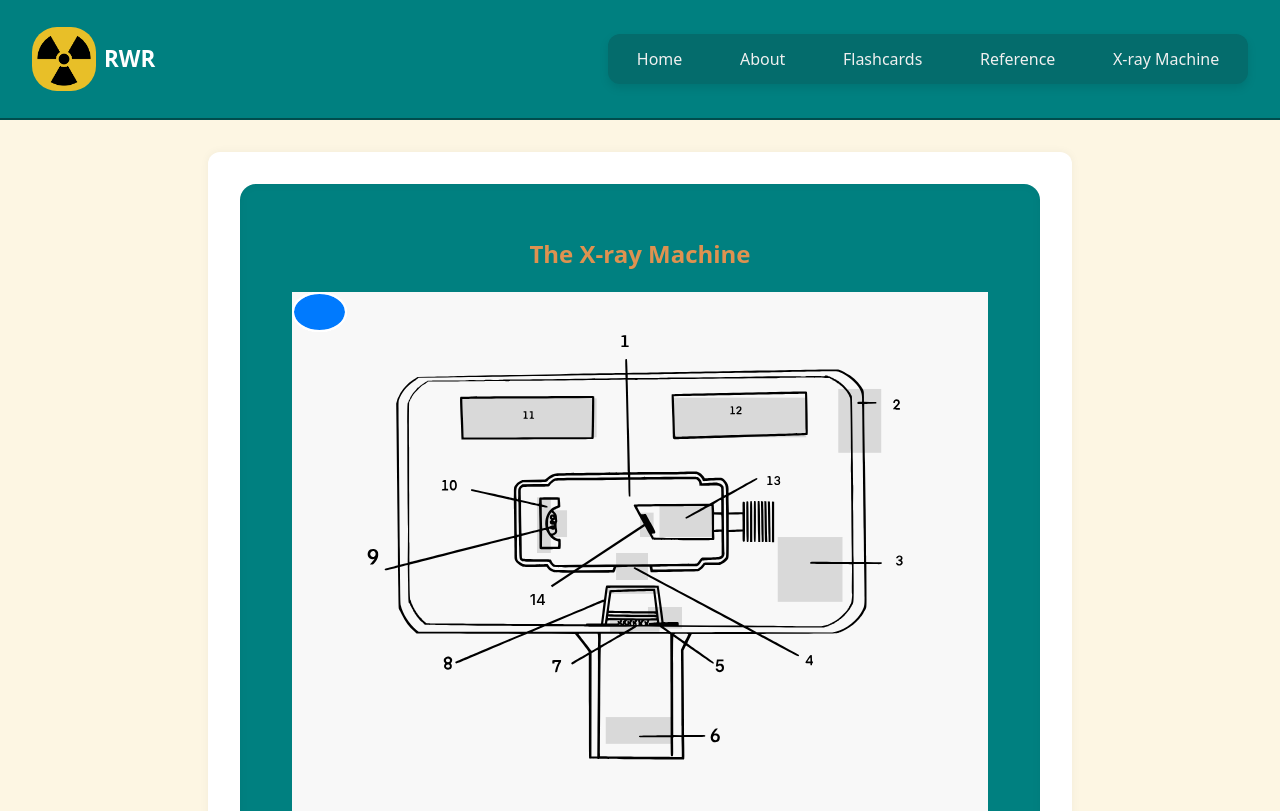
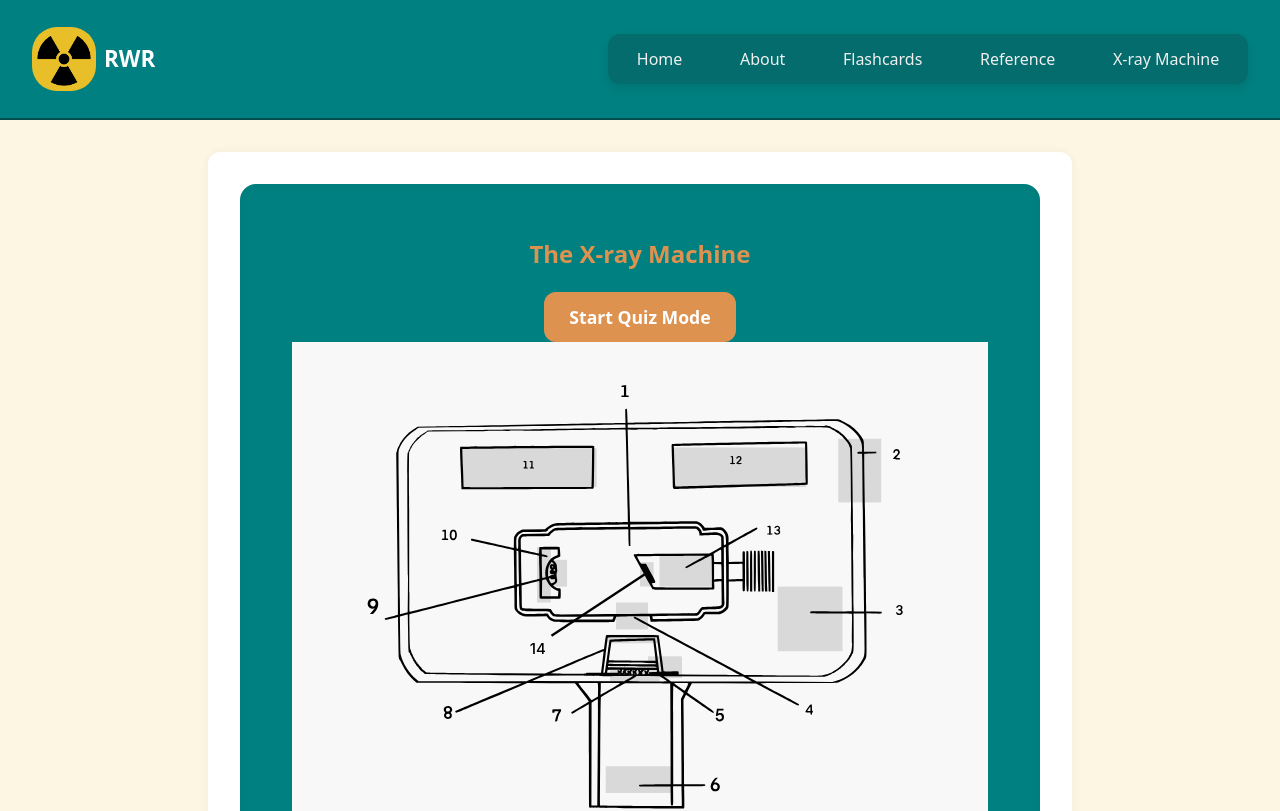
Before and after one commit to bcstidd/rad-with-rick, a React (Vite) app in the folder client/: page /machine in a window 1280 px wide. Shown: the top 811 px of the page. Built offline with nearby package versions, Linux system fonts and the light colour scheme.

Commit message:
corrects machine css to transparent parts locations

```diff
--- a/client/src/components/Machine.jsx
+++ b/client/src/components/Machine.jsx
@@ -14,12 +14,11 @@ const machineParts = [
   },
   {
     name: "Cathode",
-    x: 1044,
+    x: 964,
     y: 875,
     description:
       "The cathode is the negative electrode in an X-ray tube. It is made of tungsten and is responsible for producing electrons. When heated, the cathode emits electrons that are accelerated towards the anode. It works in conjunction with the filament. The electrons are produced by thermionic emission and are accelerated by the high voltage applied between the cathode and the anode.",
   },
-
   {
     name: "X-ray tube",
     x: 1298,
@@ -72,7 +71,7 @@ const machineParts = [
   {
     name: "Tubehead seal",
     x: 1344,
-    y: 1250,
+    y: 1215,
     description:
       "The tubehead seal is made of plastic or leaded glass. It keeps the insulating oil contained and allows the x-ray beam to exit the tubehead safely.",
   },
@@ -99,15 +98,26 @@ const machineParts = [
   },
   {
     name: "Tungsten target",
-    x: 1483,
-    y: 940,
+    x: 1383,
+    y: 920,
     description:
       "The tungsten target is embedded in the anode. When electrons strike it at high speed, x-rays are produced at the point of impact.",
   },
 ];
 
+function getRandomPart(parts, excludeName = null) {
+  const filtered = excludeName
+    ? parts.filter((p) => p.name !== excludeName)
+    : parts;
+  return filtered[Math.floor(Math.random() * filtered.length)];
+}
+
 const Machine = () => {
+  const [mode, setMode] = useState("learn"); // "learn" or "quiz"
   const [selectedPart, setSelectedPart] = useState(null);
+  const [quizPart, setQuizPart] = useState(null);
+  const [score, setScore] = useState(0);
+  const [quizFeedback, setQuizFeedback] = useState(""); // "correct" or "incorrect"
   const [imgSize, setImgSize] = useState({
     width: ORIGINAL_WIDTH,
     height: ORIGINAL_HEIGHT,
@@ -128,9 +138,65 @@ const Machine = () => {
     return () => window.removeEventListener("resize", updateSize);
   }, []);
 
+  // Start quiz
+  function startQuiz() {
+    setMode("quiz");
+    setScore(0);
+    setQuizFeedback("");
+    setQuizPart(getRandomPart(machineParts));
+    setSelectedPart(null);
+  }
+
+  // Handle hotspot click
+  function handleHotspotClick(part) {
+    if (mode === "quiz") {
+      if (part.name === quizPart.name) {
+        setScore((s) => s + 1);
+        setQuizFeedback("correct");
+        // Pick a new part (not the same as last)
+        setQuizPart(getRandomPart(machineParts, quizPart.name));
+        setSelectedPart(null);
+      } else {
+        setQuizFeedback("incorrect");
+        setSelectedPart(part.name); // Optionally highlight the wrong pick
+      }
+    } else {
+      setSelectedPart(part.name);
+    }
+  }
+
+  // Exit quiz mode
+  function stopQuiz() {
+    setMode("learn");
+    setQuizPart(null);
+    setQuizFeedback("");
+    setSelectedPart(null);
+  }
+
+
   return (
     <div className="machine-container">
-      <h2>The X-ray Machine</h2>
+      <h2 className="machine-title">The X-ray Machine</h2>
+      <div className="machine-mode-toggle">
+        {mode === "learn" ? (
+          <button className="machine-btn" onClick={startQuiz}>Start Quiz Mode</button>
+        ) : (
+          <button className="machine-btn" onClick={stopQuiz}>Exit Quiz Mode</button>
+        )}
+      </div>
+      {mode === "quiz" && quizPart && (
+        <div className="machine-quiz-info">
+          <h3>
+            Find: <span className="machine-quiz-part">{quizPart.name}</span>
+          </h3>
+          <p>Score: {score}</p>
+          {quizFeedback && (
+            <p className={`machine-quiz-feedback ${quizFeedback}`}>
+              {quizFeedback === "correct" ? "✅ Correct!" : "❌ Try again!"}
+            </p>
+          )}
+        </div>
+      )}
       <div className="machine-image-wrapper">
         <img
           ref={imgRef}
@@ -142,19 +208,23 @@ const Machine = () => {
           <button
             key={part.name}
             className={`hotspot-button ${
-              selectedPart === part.name ? "selected" : "default"
+              selectedPart === part.name
+                ? mode === "quiz" && quizFeedback === "incorrect"
+                  ? "selected"
+                  : "selected"
+                : "default"
             }`}
             style={{
               top: `${(imgSize.height / ORIGINAL_HEIGHT) * part.y}px`,
               left: `${(imgSize.width / ORIGINAL_WIDTH) * part.x}px`,
             }}
-            onClick={() => setSelectedPart(part.name)}
+            onClick={() => handleHotspotClick(part)}
             title={part.name}
             aria-label={`Learn more about ${part.name}`}
           />
         ))}
       </div>
-      {selectedPart && (
+      {selectedPart && (mode === "learn" || quizFeedback === "incorrect") && (
         <div className="part-info-box">
           <h3>{selectedPart}</h3>
           <p>
@@ -168,3 +238,70 @@ const Machine = () => {
 };
 
 export default Machine;
+
+
+//   return (
+//     <div className="machine-container">
+//       <h2>The X-ray Machine</h2>
+//       <div className="machine-quiz-button-wrapper">
+//         {mode === "learn" ? (
+//           <button className="quiz-button" onClick={startQuiz}>
+//             Start Quiz Mode
+//           </button>
+//         ) : (
+//           <button onClick={stopQuiz}>Exit Quiz Mode</button>
+//         )}
+//       </div>
+//       {mode === "quiz" && quizPart && (
+//         <div className="quiz-info">
+//           <h3>
+//             Find the: <span className="quiz-part-name">{quizPart.name}</span>
+//           </h3>
+//           <p className="quiz-score">Score: {score}</p>
+//           {quizFeedback && (
+//             <p style={{ color: quizFeedback === "correct" ? "green" : "red" }}>
+//               {quizFeedback === "correct" ? "✅ Correct!" : "❌ Try again!"}
+//             </p>
+//           )}
+//         </div>
+//       )}
+//       <div className="machine-image-wrapper">
+//         <img
+//           ref={imgRef}
+//           src="/machine/machine-lines.svg"
+//           alt="X-ray Machine"
+//           className="machine-image"
+//         />
+//         {machineParts.map((part) => (
+//           <button
+//             key={part.name}
+//             className={`hotspot-button ${
+//               selectedPart === part.name
+//                 ? mode === "quiz" && quizFeedback === "incorrect"
+//                   ? "selected"
+//                   : "selected"
+//                 : "default"
+//             }`}
+//             style={{
+//               top: `${(imgSize.height / ORIGINAL_HEIGHT) * part.y}px`,
+//               left: `${(imgSize.width / ORIGINAL_WIDTH) * part.x}px`,
+//             }}
+//             onClick={() => handleHotspotClick(part)}
+//             title={part.name}
+//             aria-label={`Learn more about ${part.name}`}
+//           />
+//         ))}
+//       </div>
+//       {/* Info box in learn mode, or in quiz mode if user clicks wrong */}
+//       {selectedPart && (mode === "learn" || quizFeedback === "incorrect") && (
+//         <div className="part-info-box">
+//           <h3>{selectedPart}</h3>
+//           <p>
+//             {machineParts.find((part) => part.name === selectedPart)
+//               ?.description || "Description not found."}
+//           </p>
+//         </div>
+//       )}
+//     </div>
+//   );
+// };
--- a/client/src/components/machine.css
+++ b/client/src/components/machine.css
@@ -19,32 +19,39 @@
 
 .hotspot-button {
   position: absolute;
-  width: 40px; /* Adjust size of the hotspot as needed */
-  height: 40px; /* Adjust size of the hotspot as needed */
-  border-radius: 50%; /* Makes it a circle */
-  border: 2px solid white;
+  width: 2px; /* Adjust size of the hotspot as needed */
+  height: 2px; /* Adjust size of the hotspot as needed */
   cursor: pointer;
   transition: background 0.3s ease, transform 0.2s ease;
   z-index: 10; /* Ensure hotspots are above the image */
+  width: 5px;
+  height: 5px;
 }
 
 .hotspot-button.default {
-  background: rgba(0, 123, 255, 0.5);
+  background: transparent;
 }
 
 .hotspot-button.selected {
-  background: rgba(255, 215, 0, 0.7);
+  background: darkgoldenrod;
   transform: scale(1.1);
+  opacity: 0.4;
 }
 
 .part-info-box {
   margin-top: 30px;
   padding: 20px;
-  border: 1px solid #ccc;
   border-radius: 8px;
   background-color: #f9f9f9;
   max-width: 600px;
   margin: 30px auto;
   text-align: left;
   box-shadow: 0 4px 8px rgba(0, 0, 0, 0.1);
+  color: #008080;
 }
+.quiz-part-name {
+  font-size: 1.5em;
+  font-weight: medium;
+  color: #008080;
+  margin-bottom: 10px;
+}
```
